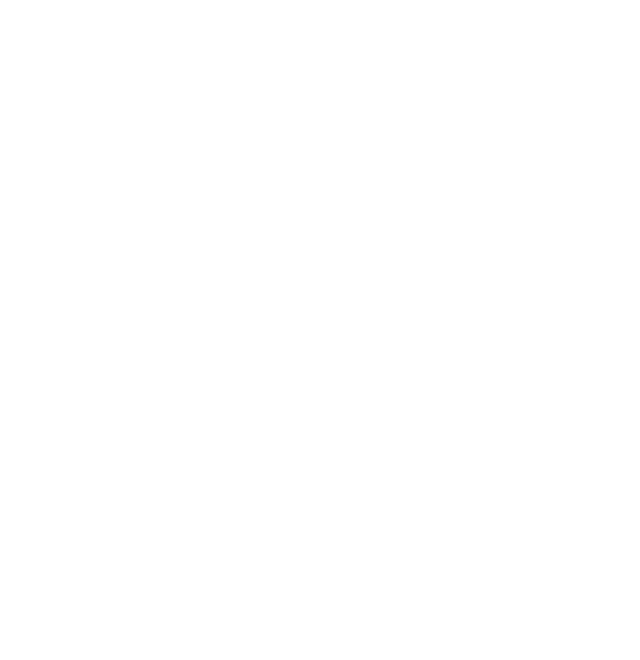
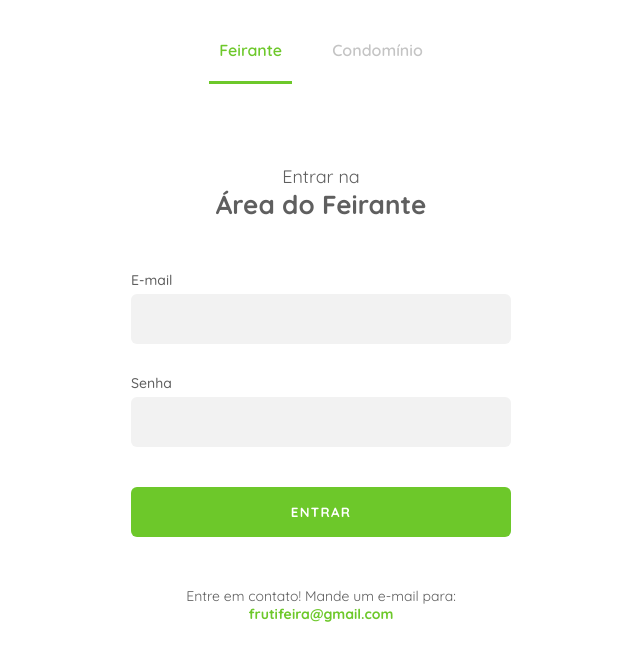
Before and after one commit to laurabento/frutifeira, a Vue app in the folder frutifeira/: page /LoginAdm in a window 1280 px wide. Shown: the top 660 px of the page, without its empty margins (319-959 px from the left). Built offline with nearby package versions, Linux system fonts and the light colour scheme.

Commit message:
Área de login do feirante e condomínio

```diff
--- /dev/null
+++ b/frutifeira/src/components/LoginAdm.vue
@@ -0,0 +1,91 @@
+<template>
+  <div class="login">
+    <div class="login-title">
+      <p>Entrar na</p>
+      <h1>{{ this.title }}</h1>
+    </div>
+    <div class="login-form">
+      <div class="login-form-field">
+        <p>E-mail</p>
+        <input type="email" />
+      </div>
+      <div class="login-form-field">
+        <p>Senha</p>
+        <input type="password" />
+      </div>
+      <button>ENTRAR</button>
+      <div class="login-form-info">
+        <p>Entre em contato! Mande um e-mail para:</p>
+        <span>frutifeira@gmail.com</span>
+      </div>
+    </div>
+  </div>
+</template>
+
+<script>
+export default {
+  props: {
+    title: String,
+  },
+};
+</script>
+
+<style lang="less" scoped>
+@import "../assets/variables.less";
+
+.login {
+  display: flex;
+  width: 100%;
+  max-width: 380px;
+  margin: 80px auto 0 auto;
+  flex-direction: column;
+
+  &-title {
+    text-align: center;
+    p {
+      font-size: 18px;
+    }
+    h1 {
+      font-size: 26px;
+    }
+  }
+
+  &-form {
+    margin: 50px 0;
+
+    &-field {
+      font-weight: 500;
+
+      input {
+        background-color: @lightGray;
+        height: 50px;
+        border-radius: 6px;
+        margin: 5px 0 30px 0;
+        padding: 15px 20px;
+        width: 100%;
+      }
+    }
+
+    button {
+      background-color: @green;
+      width: 100%;
+      height: 50px;
+      border-radius: 6px;
+      color: white;
+      font-weight: bold;
+      letter-spacing: 0.1em;
+      margin-top: 10px;
+      cursor: pointer;
+    }
+
+    &-info {
+      margin-top: 50px;
+      text-align: center;
+      span {
+        color: @green;
+        font-weight: bold;
+      }
+    }
+  }
+}
+</style>
--- /dev/null
+++ b/frutifeira/src/components/Tabs.vue
@@ -0,0 +1,133 @@
+<template>
+  <div class="tabs">
+    <ul>
+      <li
+        v-for="item in tabsList"
+        :key="item.id"
+        :class="isActiveTab(item.id) ? 'active' : ''"
+        @click="setActiveTab(item.id)"
+      >
+        {{ item.label }}
+      </li>
+    </ul>
+
+    <div class="tabs-container">
+      <transition name="tab-fade" mode="out-in">
+        <div v-if="activeTab === 'feirante'" key="feirante">
+          <LoginAdm :title="titleMarketer" />
+        </div>
+        <div v-if="activeTab === 'condominio'" key="condominio">
+          <LoginAdm :title="titleCondominium" />
+        </div>
+      </transition>
+    </div>
+  </div>
+</template>
+
+<script>
+import LoginAdm from "@/components/LoginAdm.vue";
+export default {
+  components: {
+    LoginAdm,
+  },
+  data() {
+    return {
+      activeTab: "",
+      tabsList: [
+        { id: "feirante", label: "Feirante" },
+        { id: "condominio", label: "Condomínio" },
+      ],
+      titleMarketer: "Área do Feirante",
+      titleCondominium: "Área do Condomínio",
+    };
+  },
+  created() {
+    this.activeTab = this.tabsList[0].id;
+  },
+  methods: {
+    isActiveTab(id) {
+      return this.activeTab === id;
+    },
+    setActiveTab(id) {
+      this.activeTab = id;
+    },
+  },
+};
+</script>
+
+<style lang="less" scoped>
+@import "../assets/variables.less";
+
+.keyframes(@name; @arguments) {
+  @-moz-keyframes @name {
+    @arguments();
+  }
+  @-webkit-keyframes @name {
+    @arguments();
+  }
+  @keyframes @name {
+    @arguments();
+  }
+}
+
+.animation(@arguments) {
+  -webkit-animation: @arguments;
+  -moz-animation: @arguments;
+  animation: @arguments;
+}
+
+.keyframes(show;{
+		0% { border-color: transparent; }
+		100% { border-color: @green; }
+		});
+
+.tabs {
+  width: auto;
+  margin: @margin-body-desktop;
+
+  ul {
+    display: flex;
+    list-style: none;
+    width: fit-content;
+    padding: 0 20px;
+    height: 45px;
+    margin: auto;
+
+    li {
+      margin: 0 15px;
+      font-size: 16px;
+      font-weight: 600;
+      color: @gray;
+      padding: 0 10px;
+      height: 44px;
+      cursor: pointer;
+    }
+
+    li.active {
+      color: @green;
+      border-bottom: 3px solid @green;
+      animation: show 0.3s ease-in-out;
+    }
+  }
+
+  &-container {
+    max-width: auto;
+  }
+
+  @media (max-width: 425px) {
+    margin: @margin-body-mobile;
+  }
+}
+
+.tab-fade-enter-active {
+  transition: all 0.5s;
+}
+.tab-fade-leave-active {
+  transition: all 0.5s ease;
+}
+.tab-fade-enter,
+.tab-fade-leave-to {
+  transform: translateY(-10px);
+  opacity: 0;
+}
+</style>
--- a/frutifeira/src/router/index.js
+++ b/frutifeira/src/router/index.js
@@ -1,19 +1,27 @@
 import Vue from "vue";
 import VueRouter from "vue-router";
 import Home from "../views/Home.vue";
+import LoginAdm from "../views/LoginAdm.vue";
 
 Vue.use(VueRouter);
 
-const routes = [{
+const routes = [
+  {
     path: "/",
     name: "Home",
     component: Home,
-}, ];
+  },
+  {
+    path: "/LoginAdm",
+    name: "Login",
+    component: LoginAdm,
+  },
+];
 
 const router = new VueRouter({
-    mode: "history",
-    base: process.env.BASE_URL,
-    routes,
+  mode: "history",
+  base: process.env.BASE_URL,
+  routes,
 });
 
 export default router;
--- a/frutifeira/src/views/Home.vue
+++ b/frutifeira/src/views/Home.vue
@@ -7,7 +7,6 @@
       @openLogin="openLogin"
       @openSignUp="openSignUp"
       :isOpenMenuProps="this.isOpenMenu"
-      @openModalSuccess="openModalSuccess"
     />
     <ProductDetails v-if="isOpenDetails" @openDetails="openDetails" />
     <transition name="slide-up">
@@ -39,7 +38,6 @@ import ChangeCondominium from "@/components/ChangeCondominium.vue";
 import Login from "@/components/Login.vue";
 import SignUp from "@/components/SignUp.vue";
 import ProductDetails from "@/components/ProductDetails.vue";
-import ModalSuccess from "@/components/ModalSuccess.vue";
 
 export default {
   name: "Home",
@@ -55,7 +53,6 @@ export default {
     Login,
     SignUp,
     ProductDetails,
-    ModalSuccess,
   },
   data() {
     return {
@@ -67,7 +64,6 @@ export default {
       isOpenLogin: false,
       isOpenSignUp: false,
       isOpenDetails: false,
-      isOpenSuccess: false,
     };
   },
   methods: {
@@ -89,9 +85,6 @@ export default {
     openDetails() {
       return (this.isOpenDetails = !this.isOpenDetails);
     },
-    openModalSuccess() {
-      return (this.isOpenSuccess = !this.isOpenSuccess);
-    },
   },
 };
 </script>
--- /dev/null
+++ b/frutifeira/src/views/LoginAdm.vue
@@ -0,0 +1,17 @@
+<template>
+  <div>
+    <Tabs />
+  </div>
+</template>
+
+<script>
+import Tabs from "@/components/Tabs.vue";
+export default {
+  name: "Login",
+  components: {
+    Tabs,
+  },
+};
+</script>
+
+<style></style>
```
